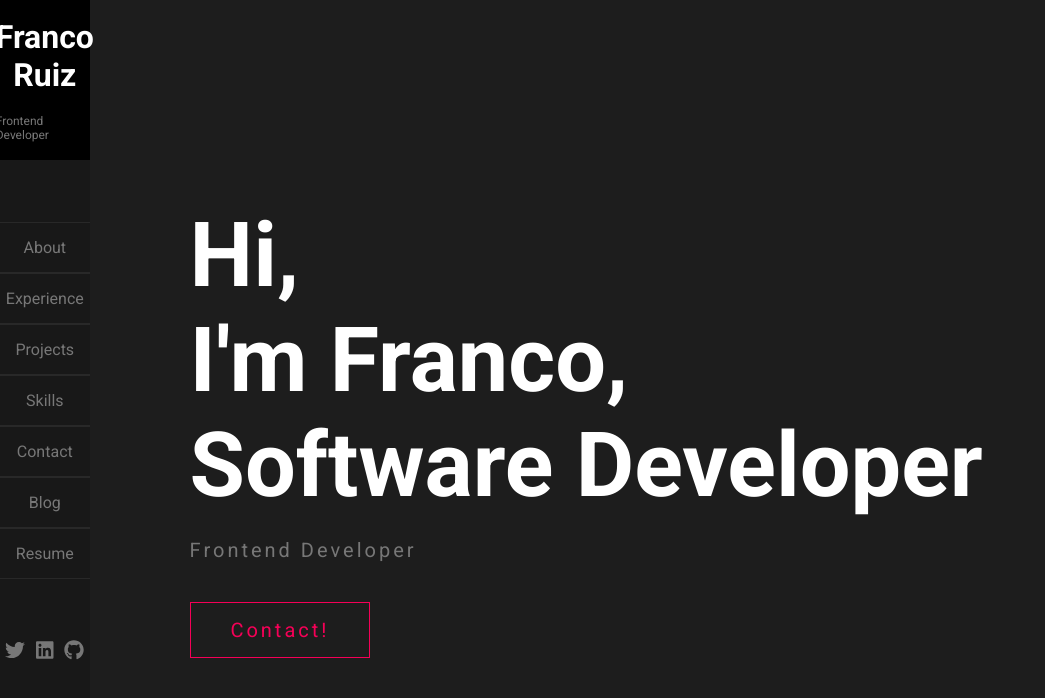
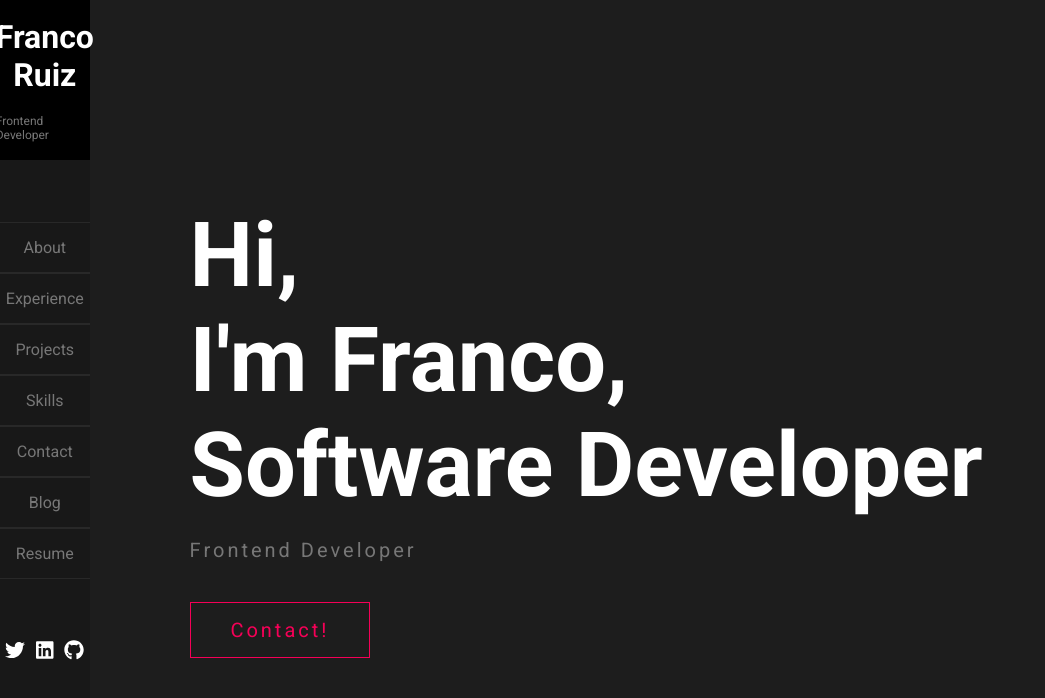
Before and after one commit to fmruiz/franco-ruiz, a React (Create React App) app: page / in a window 1280 px wide. Shown: the top 698 px of the page, without its empty margins (0-1045 px from the left). Built offline with nearby package versions, Linux system fonts and the light colour scheme.

Commit message:
sidebar links

```diff
--- a/src/components/Sidebar/Sidebar.js
+++ b/src/components/Sidebar/Sidebar.js
@@ -10,6 +10,7 @@ import {
   SidebarContainer,
   SidebarItems,
   SidebarItemsContainer,
+  SidebarLink,
   SidebarLogoContainer,
   SidebarLogoSubTitle,
   SidebarLogoTitle,
@@ -48,9 +49,15 @@ export const Sidebar = () => {
         ))}
       </SidebarItemsContainer>
       <SidebarSocialContainer>
-        <FontAwesomeIcon icon={faTwitter} className="brand__icon" />
-        <FontAwesomeIcon icon={faLinkedin} className="brand__icon" />
-        <FontAwesomeIcon icon={faGithub} className="brand__icon" />
+        <SidebarLink href="https://twitter.com/francoRuiz_" target="_blank">
+          <FontAwesomeIcon icon={faTwitter} className="brand__icon" />
+        </SidebarLink>
+        <SidebarLink href="https://www.linkedin.com/in/francomruiz/" target="_blank">
+          <FontAwesomeIcon icon={faLinkedin} className="brand__icon" />
+        </SidebarLink>
+        <SidebarLink href="https://github.com/fmruiz" target="_blank">
+          <FontAwesomeIcon icon={faGithub} className="brand__icon" />
+        </SidebarLink>
       </SidebarSocialContainer>
     </SidebarContainer>
   );
--- a/src/components/Sidebar/styles.js
+++ b/src/components/Sidebar/styles.js
@@ -78,6 +78,7 @@ export const SidebarSocialContainer = styled.div`
   justify-content: space-around;
   color: #777777;
   .brand__icon {
+    color: white;
     font-size: 20px;
     transition: all 0.5s;
   }
@@ -86,3 +87,7 @@ export const SidebarSocialContainer = styled.div`
     transition: all 0.5s;
   }
 `;
+
+export const SidebarLink = styled.a`
+  text-decoration: none;
+`;
```
